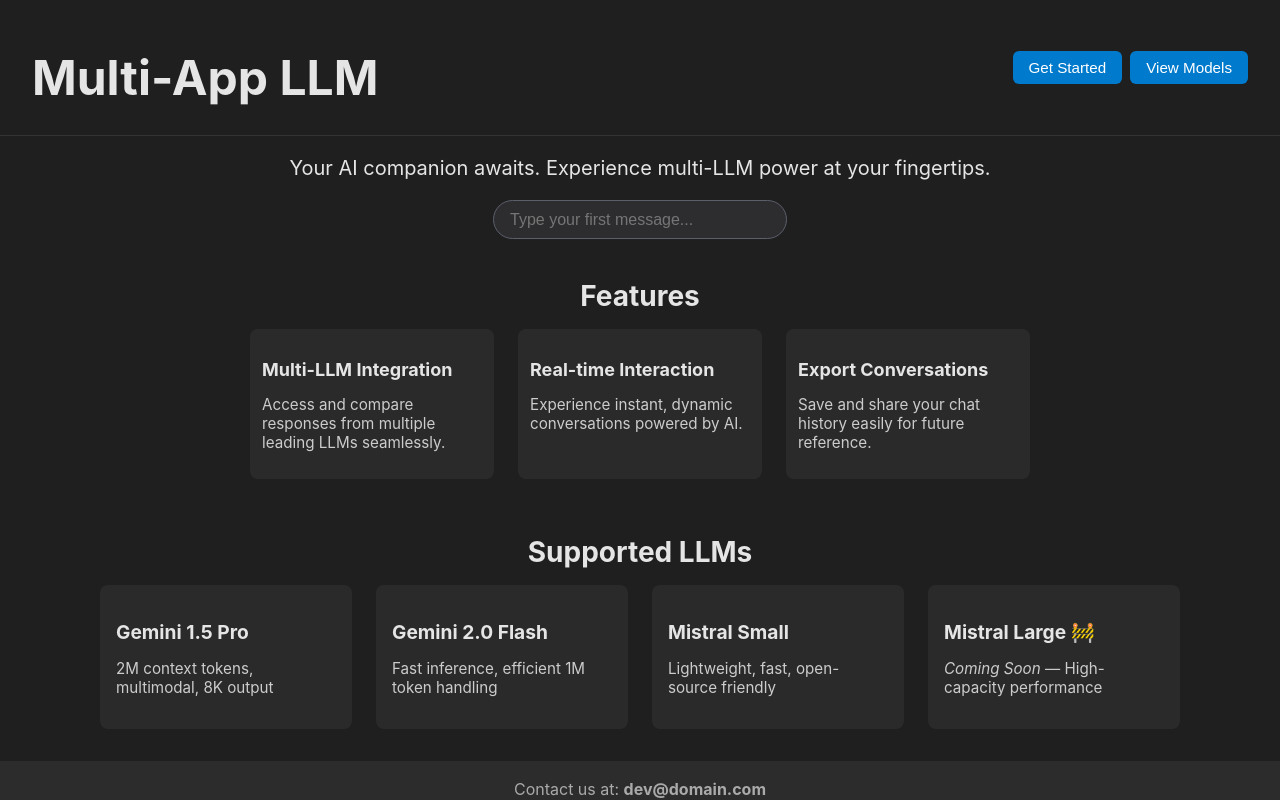
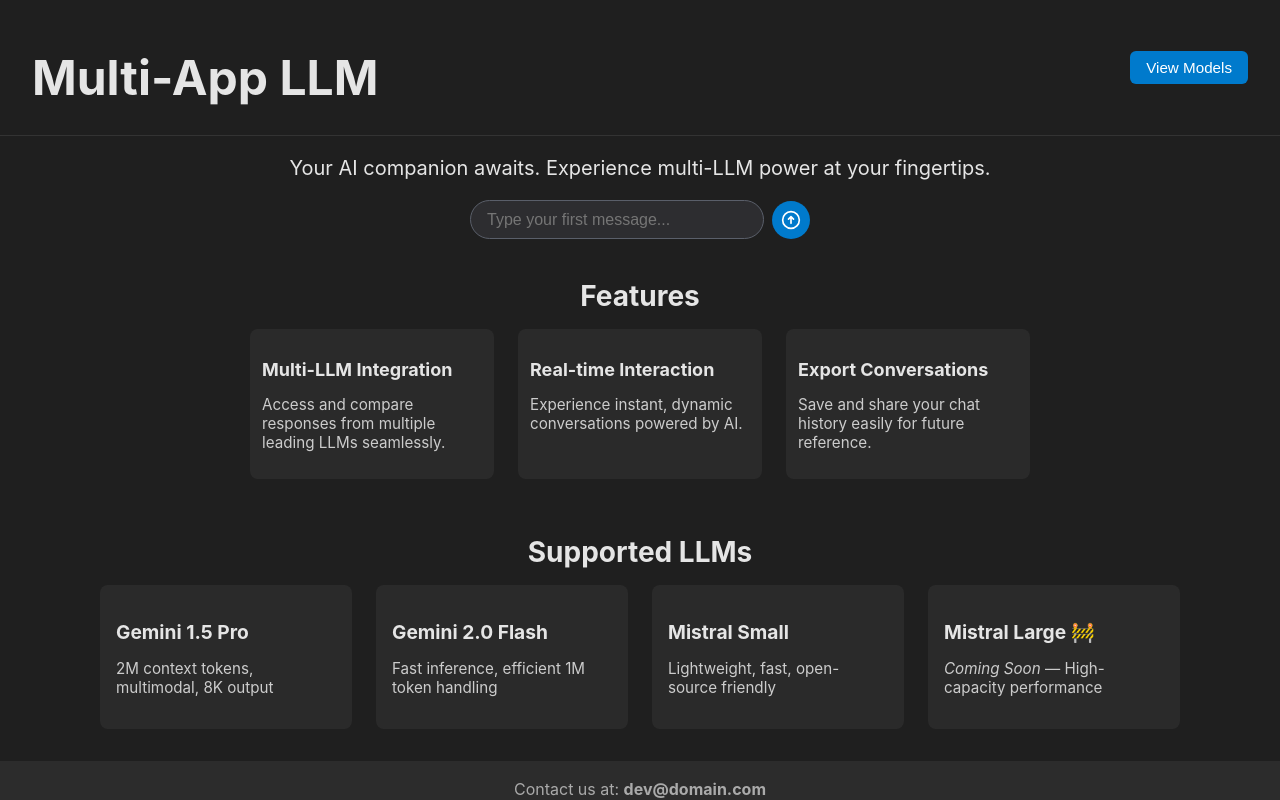
Before and after one commit to EviIius/mutli-agent-apuule, a React (Create React App) app in the folder multi-llm-chatbot/: page / in a window 1280 px wide. Built offline with nearby package versions, Linux system fonts and the light colour scheme; no server answers.

Commit message:
Changed Landing Submit Button

```diff
--- a/multi-llm-chatbot/src/LandingPage.css
+++ b/multi-llm-chatbot/src/LandingPage.css
@@ -112,20 +112,31 @@
   border-color: var(--lp-button-bg);
 }
 
-.landing-input-bar button {
+/* New circular arrow button next to the input */
+.submit-arrow-btn {
   background-color: var(--lp-button-bg);
   color: #fff;
   border: none;
-  padding: 0.6rem 1rem;
-  border-radius: 30px;
+  border-radius: 50%;
+  width: 38px;
+  height: 38px;
+  display: flex;
+  align-items: center;
+  justify-content: center;
   cursor: pointer;
-  font-size: 1rem;
   transition: background-color 0.2s ease, transform 0.2s ease;
 }
 
-.landing-input-bar button:hover {
+.submit-arrow-btn:hover {
   background-color: var(--lp-button-bg-hover);
   transform: scale(1.05);
+}
+
+.arrow-icon {
+  width: 20px;
+  height: 20px;
+  stroke: #fff;
+  fill: none;
 }
 
 /* --- Feature Highlights Section --- */
--- a/multi-llm-chatbot/src/LandingPage.tsx
+++ b/multi-llm-chatbot/src/LandingPage.tsx
@@ -26,7 +26,7 @@
       <header className="landing-nav">
         <h1 className="landing-title">Multi-App LLM</h1>
         <nav className="nav-buttons">
-          <button onClick={handleSend}>Get Started</button>
+          {/* Removed arrow button; keep “View Models” only */}
           <button className="view-models-btn" onClick={scrollToModels}>View Models</button>
         </nav>
       </header>
@@ -46,6 +46,22 @@
               if (e.key === 'Enter') handleSend();
             }}
           />
+          {/* Move the arrow button here, next to the input */}
+          <button onClick={handleSend} className="submit-arrow-btn">
+            <svg
+              xmlns="http://www.w3.org/2000/svg"
+              viewBox="0 0 24 24"
+              fill="none"
+              stroke="currentColor"
+              strokeWidth="2"
+              strokeLinecap="round"
+              strokeLinejoin="round"
+              className="arrow-icon"
+            >
+              <path d="M15 11l-3-3m0 0l-3 3m3-3v8" />
+              <path d="M12 2a10 10 0 1 0 10 10A10 10 0 0 0 12 2z" />
+            </svg>
+          </button>
         </div>
       </div>
 
@@ -96,21 +112,9 @@
         <p>Contact us at: <strong>dev@domain.com</strong></p>
         <p>
           Developer GitHubs:
-          <a
-            href="https://github.com/developer1"
-            target="_blank"
-            rel="noopener noreferrer"
-          >
-            Developer1
-          </a>
+          <a href="https://github.com/developer1" target="_blank" rel="noopener noreferrer">Developer1</a>
           |
-          <a
-            href="https://github.com/developer2"
-            target="_blank"
-            rel="noopener noreferrer"
-          >
-            Developer2
-          </a>
+          <a href="https://github.com/developer2" target="_blank" rel="noopener noreferrer">Developer2</a>
         </p>
       </footer>
     </div>
```
